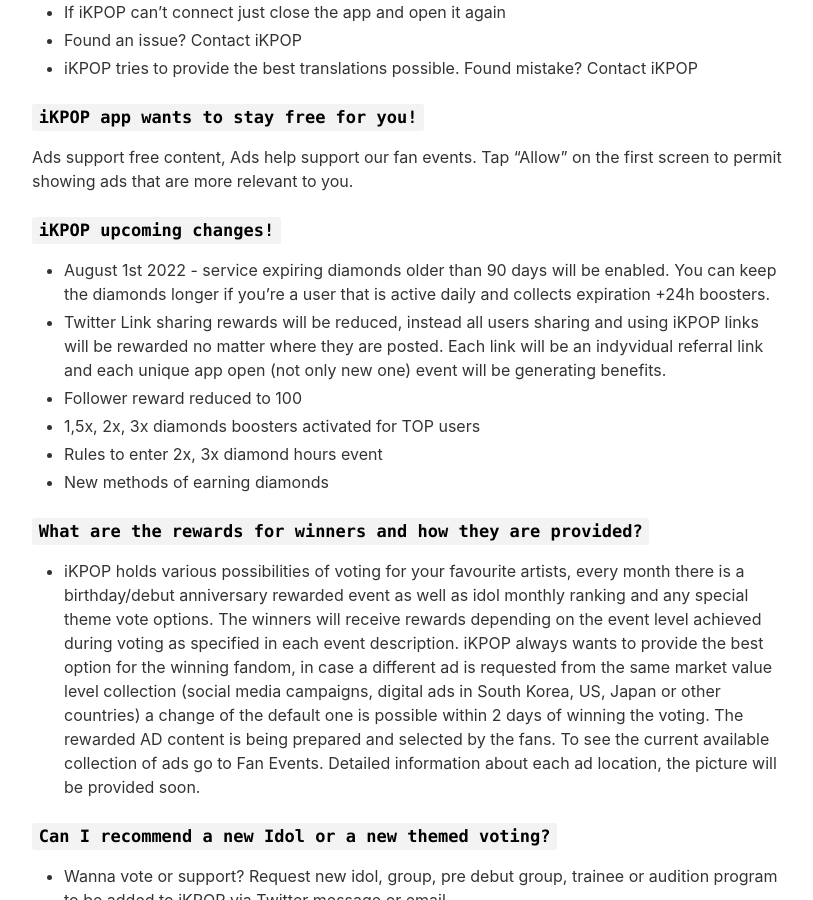
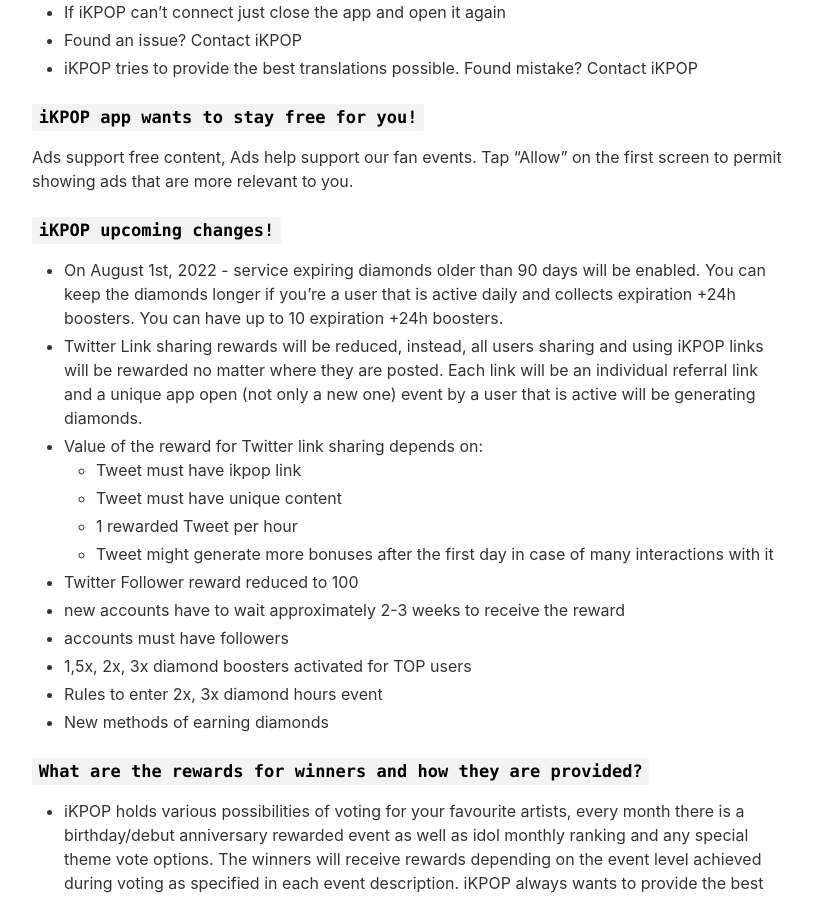
Before and after one commit to kapp7/app, a Jekyll site: the page built from _pages/qa.md, in a window 1280 px wide and 900 px high, scrolled down 367 px. Shown: the whole window, without its empty margins (233-1046 px from the left). Built offline with Jekyll 4.4.1, drawn with Linux system fonts in a browser that asks for light colours; nearby versions of some CDN libraries.

Commit message:
Update qa.md

```diff
--- a/_pages/qa.md
+++ b/_pages/qa.md
@@ -17,14 +17,21 @@
 ### `iKPOP app wants to stay free for you!`
 Ads support free content, Ads help support our fan events. Tap “Allow” on the first screen to permit showing ads that are more relevant to you.
 
+
 ### `iKPOP upcoming changes!`
-- August 1st 2022 - service expiring diamonds older than 90 days will be enabled. You can keep the diamonds longer if you're a user that is active daily and collects expiration +24h boosters.
-- Twitter Link sharing rewards will be reduced, instead all users sharing and using iKPOP links will be rewarded no matter where they are posted. Each link will be an indyvidual referral link and each unique app open (not only new one) event will be generating benefits.
-- Follower reward reduced to 100
-- 1,5x, 2x, 3x diamonds boosters activated for TOP users
+- On August 1st, 2022 - service expiring diamonds older than 90 days will be enabled. You can keep the diamonds longer if you're a user that is active daily and collects expiration +24h boosters. You can have up to 10 expiration +24h boosters.
+- Twitter Link sharing rewards will be reduced, instead, all users sharing and using iKPOP links will be rewarded no matter where they are posted. Each link will be an individual referral link and a unique app open (not only a new one) event by a user that is active will be generating diamonds.
+- Value of the reward for Twitter link sharing depends on:
+    - Tweet must have ikpop link
+    - Tweet must have unique content
+    - 1 rewarded Tweet per hour
+    - Tweet might generate more bonuses after the first day in case of many interactions with it
+- Twitter Follower reward reduced to 100
+- new accounts have to wait approximately 2-3 weeks to receive the reward
+- accounts must have followers
+- 1,5x, 2x, 3x diamond boosters activated for TOP users
 - Rules to enter 2x, 3x diamond hours event
 - New methods of earning diamonds
-
 
 ### `What are the rewards for winners and how they are provided?`
  - iKPOP holds various possibilities of voting for your favourite artists, every month there is a birthday/debut anniversary rewarded event as well as idol monthly ranking and any special theme vote options. The winners will receive rewards depending on the event level achieved during voting as specified in each event description. iKPOP always wants to provide the best option for the winning fandom, in case a different ad is requested from the same market value level collection (social media campaigns, digital ads in South Korea, US, Japan or other countries) a change of the default one is possible within 2 days of winning the voting. The rewarded AD content is being prepared and selected by the fans. To see the current available collection of ads go to Fan Events. Detailed information about each ad location, the picture will be provided soon.
```
